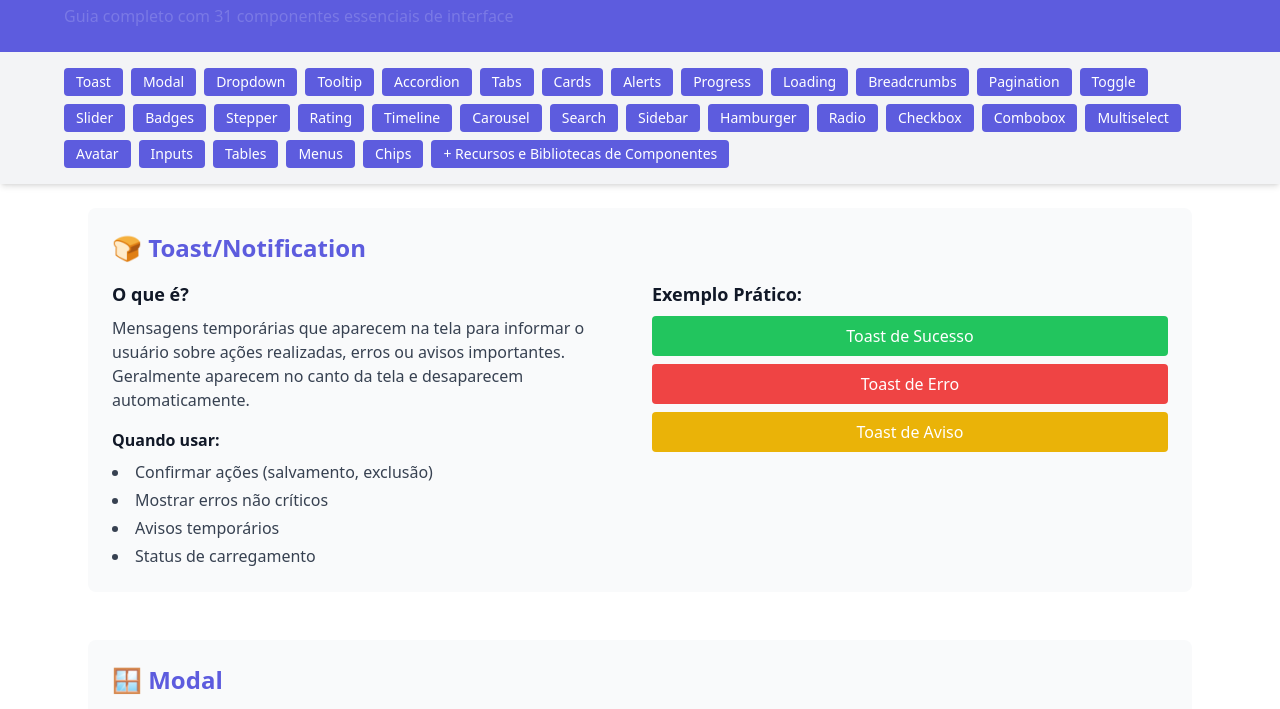
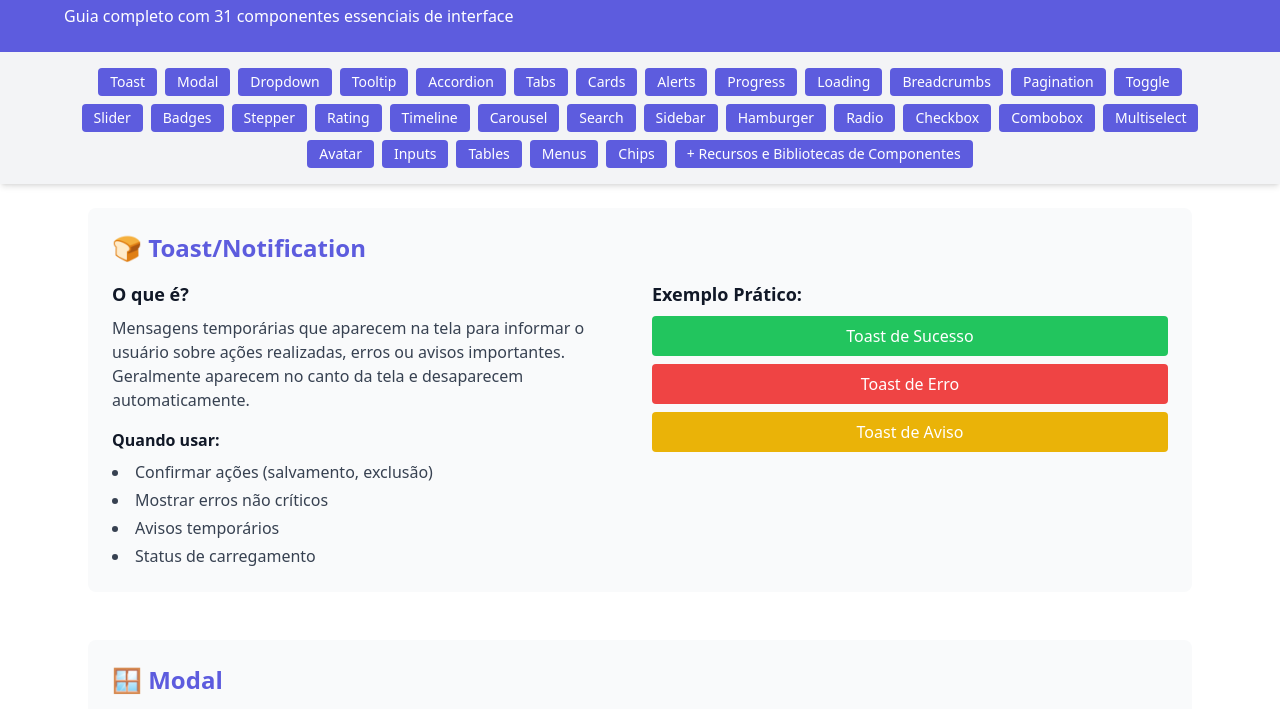
Before and after one commit to cismetro/UiUx, a plain HTML site: page index.html in a window 1280 px wide. Shown: the part 64-773 px from the top of the page. Drawn offline with nearby package versions, Linux system fonts and the light colour scheme.

Commit message:
Update index.html

```diff
--- a/index.html
+++ b/index.html
@@ -61,14 +61,14 @@
     <header class="bg-primary text-white p-6 shadow-lg">
         <div class="max-w-6xl mx-auto">
             <h1 class="text-3xl font-bold mb-2">📚 Apostila Completa de Recursos UI/UX</h1>
-            <p class="text-primary-light">Guia completo com 31 componentes essenciais de interface</p>
+            <p class="text-white">Guia completo com 31 componentes essenciais de interface</p>
         </div>
     </header>
 
     <!-- Navigation -->
     <nav class="bg-gray-100 dark:bg-gray-800 p-4 sticky top-0 z-40 shadow-md">
         <div class="max-w-6xl mx-auto">
-            <div class="flex flex-wrap gap-2">
+            <div class="flex flex-wrap gap-2 justify-center">
                 <button onclick="scrollToSection('toast')" class="px-3 py-1 bg-primary text-white rounded text-sm hover:bg-primary-dark transition-colors">Toast</button>
                 <button onclick="scrollToSection('modal')" class="px-3 py-1 bg-primary text-white rounded text-sm hover:bg-primary-dark transition-colors">Modal</button>
                 <button onclick="scrollToSection('dropdown')" class="px-3 py-1 bg-primary text-white rounded text-sm hover:bg-primary-dark transition-colors">Dropdown</button>
```
